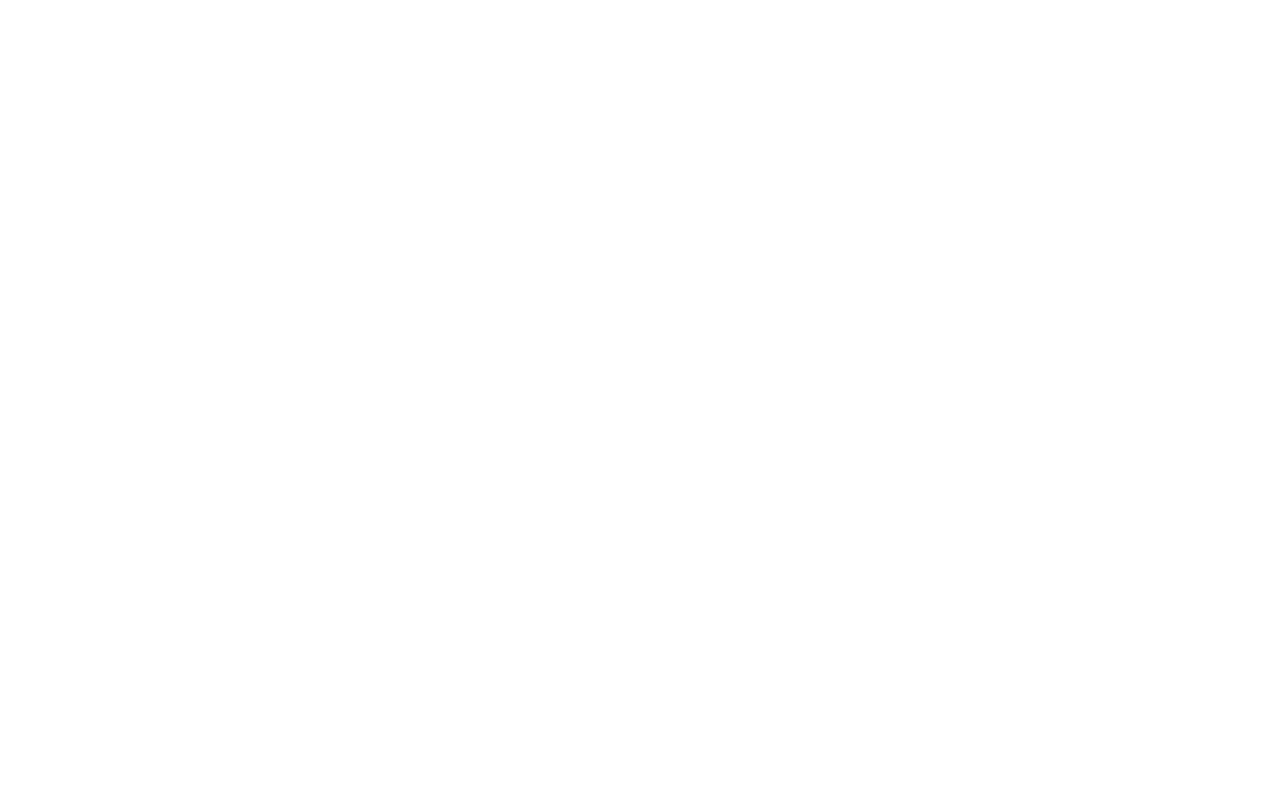
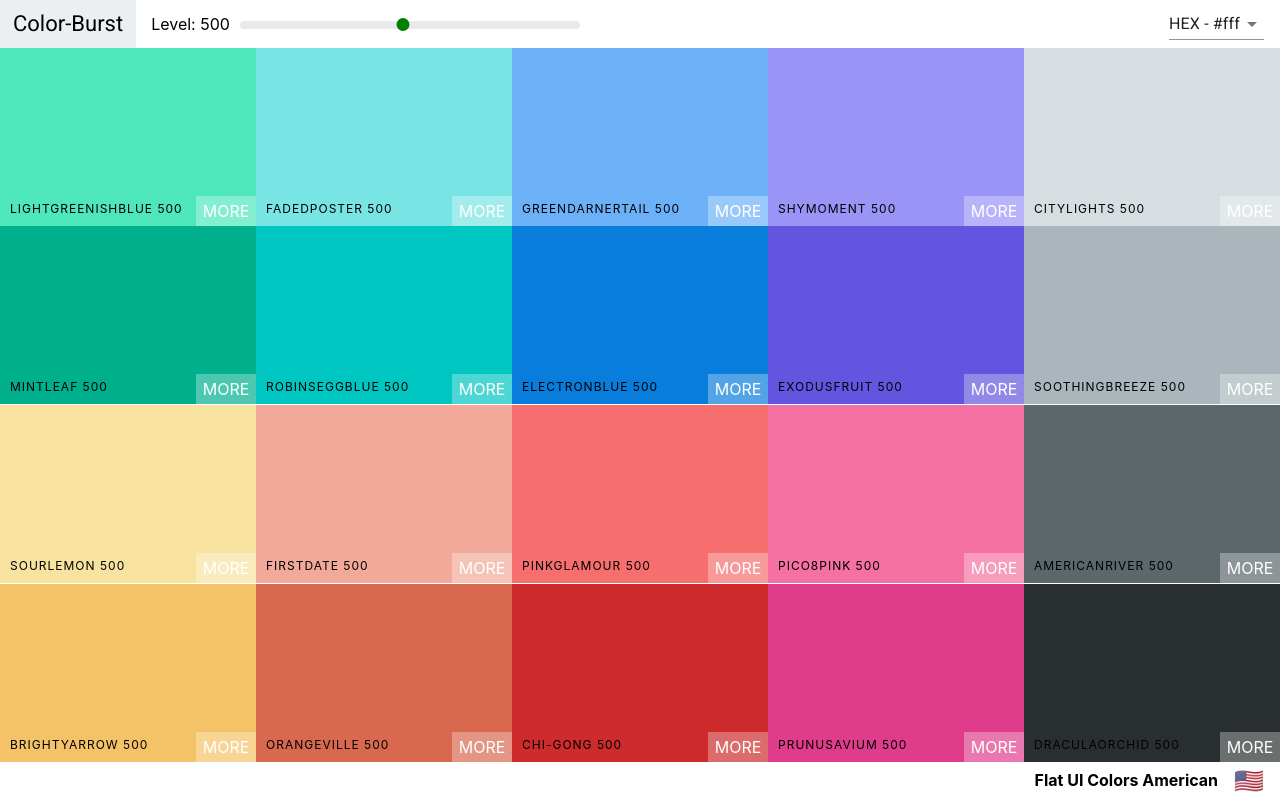
Before and after one commit to dvlprdave/Color-Burst, a React (Create React App) app: page /palette/flat-ui-colors-american in a window 1280 px wide. Built offline with nearby package versions, Linux system fonts and the light colour scheme.

Commit message:
Added PaletteList and links

```diff
--- a/src/App.js
+++ b/src/App.js
@@ -1,20 +1,39 @@
-import React from 'react';
+// import React from 'react';
+import React, { Component } from 'react';
 import { Route, Switch } from 'react-router-dom';
 import Palette from './components/Palette/Palette';
+import PaletteList from './components/PaletteList/PaletteList';
 import seedColors from './seedColors'
 import { generatePalette } from './colorHelpers'
 
-
-function App() {
-  return (
-    <Switch>
-      <Route exact path='/' />
-      <Route exact path='/palette/:id' />
-    </Switch>
-    // <div>
-    //   <Palette palette={generatePalette(seedColors[4])} />
-    // </div >
-  );
+class App extends Component {
+  findPalette(id) {
+    return seedColors.find(function (palette) {
+      return palette.id === id;
+    });
+  }
+  render() {
+    return (
+      <Switch>
+        <Route
+          exact
+          path='/'
+          render={() => <PaletteList palettes={seedColors} />}
+        />
+        <Route
+          exact
+          path='/palette/:id'
+          render={routeProps => (
+            <Palette
+              palette={generatePalette(
+                this.findPalette(routeProps.match.params.id)
+              )}
+            />
+          )}
+        />
+      </Switch>
+    );
+  }
 }
 
 export default App;
--- a/src/components/Navbar/Navbar.js
+++ b/src/components/Navbar/Navbar.js
@@ -1,4 +1,5 @@
 import React, { Component } from 'react'
+import { Link } from 'react-router-dom'
 import Select from '@material-ui/core/Select'
 import MenuItem from '@material-ui/core/MenuItem'
 import Slider from 'rc-slider'
@@ -34,7 +35,7 @@
     return (
       <nav className='Navbar'>
         <div className='logo'>
-          <a href='/'>Color-Burst</a>
+          <Link to='/'>Color-Burst</Link>
         </div>
         <div className='slider-container'>
           <span>Level: {level}</span>
--- /dev/null
+++ b/src/components/PaletteList/PaletteList.js
@@ -0,0 +1,20 @@
+import React, { Component } from 'react';
+import { Link } from 'react-router-dom'
+
+class PaletteList extends Component {
+  render() {
+    const { palettes } = this.props
+    return (
+      <div>
+        <h1>React Colors</h1>
+        {palettes.map(palette => (
+          <p>
+            <Link to={`/palette/${palette.id}`}>{palette.paletteName}</Link>
+          </p>
+        ))}
+      </div>
+    );
+  }
+}
+
+export default PaletteList;
```
